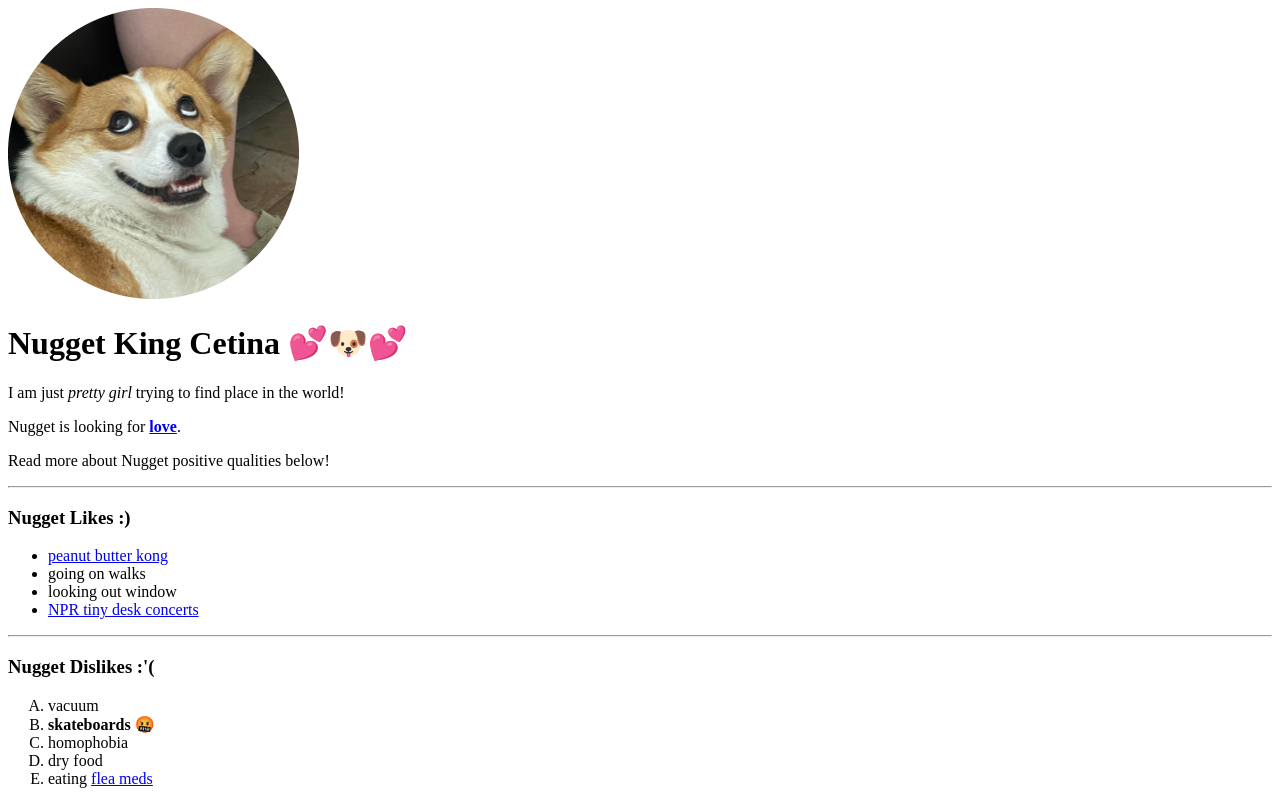
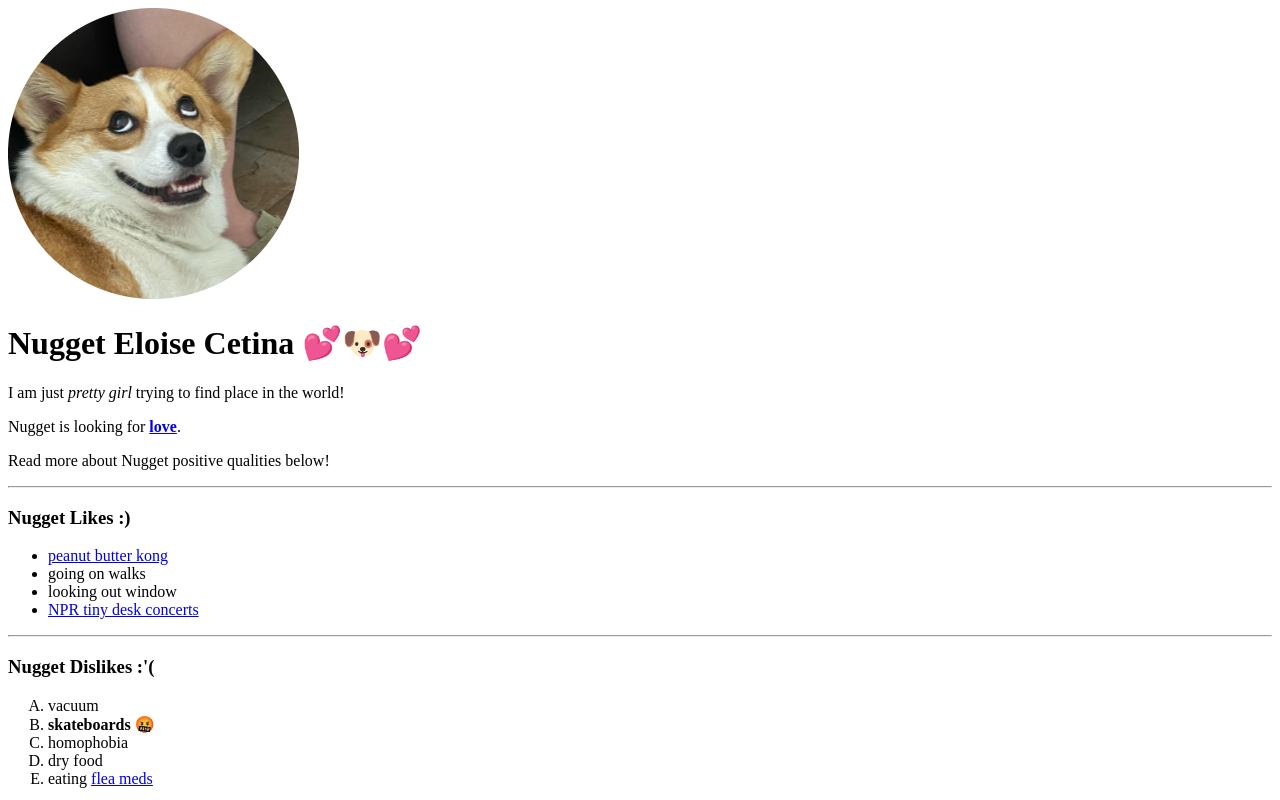
Before and after one commit to dcetina72/nugget, a plain HTML site: page index.html in a window 1280 px wide. Shown: the top 800 px of the page. Drawn offline with Linux system fonts and the light colour scheme.

Commit message:
test - changed h1 king to eloise

```diff
--- a/index.html
+++ b/index.html
@@ -6,7 +6,7 @@
 </head><!--metadata closing tag-->
 <body><!--opening tag for body element. all this will be seen in browser-->
     <img src="images/nugget-circle.png"><!--nugget profile pic-->
-    <h1>Nugget King Cetina 💕🐶💕</h1><!--level 1 header-->
+    <h1>Nugget Eloise Cetina 💕🐶💕</h1><!--level 1 header-->
     <p>I am just <em>pretty girl</em> trying to find place in the world!</p><!--paragraph line with emphasized/italicized phrase-->
     <p>Nugget is looking for <strong><a href="https://en.wikipedia.org/wiki/Puppy_love">love</a></strong>.</p><!--paragraph line with hyperlinked page. "love" is the hyperlinked word.-->
     <p>Read more about Nugget positive qualities below!</p><!--paragraph line-->
```
